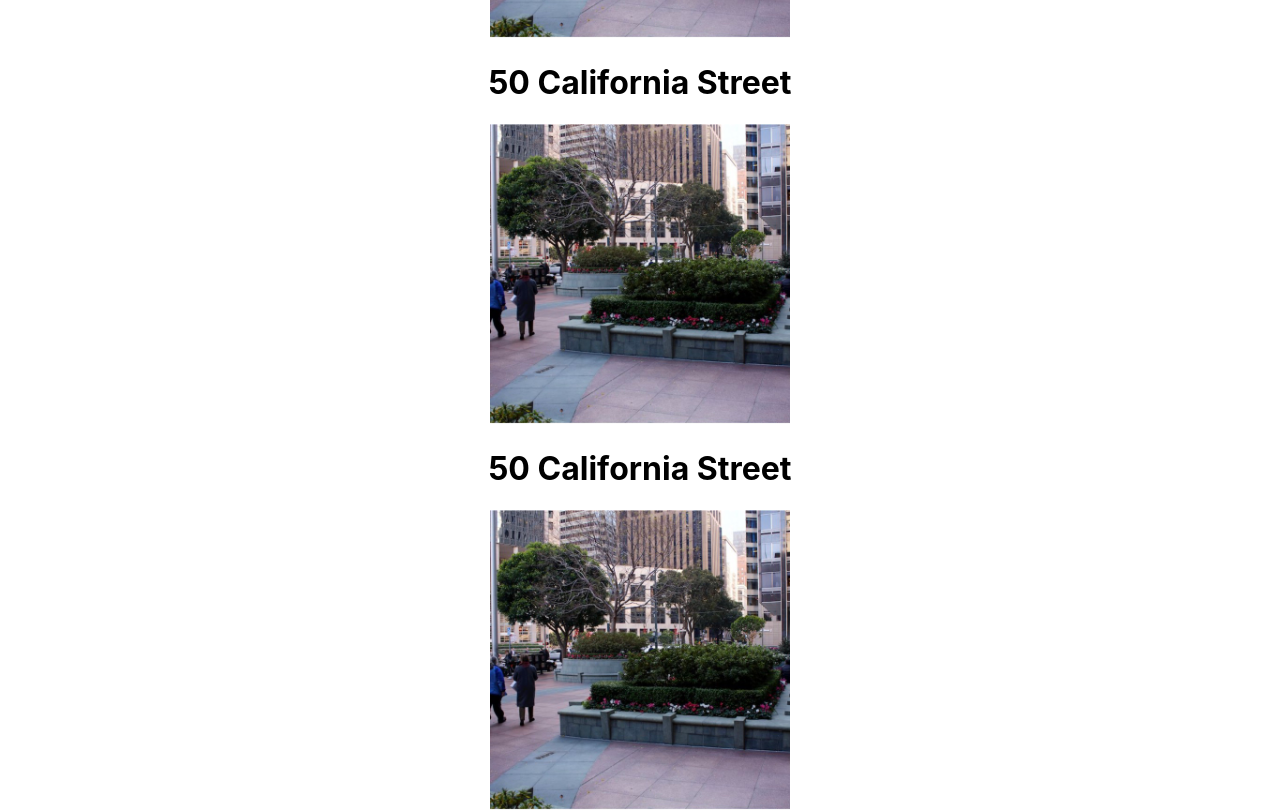
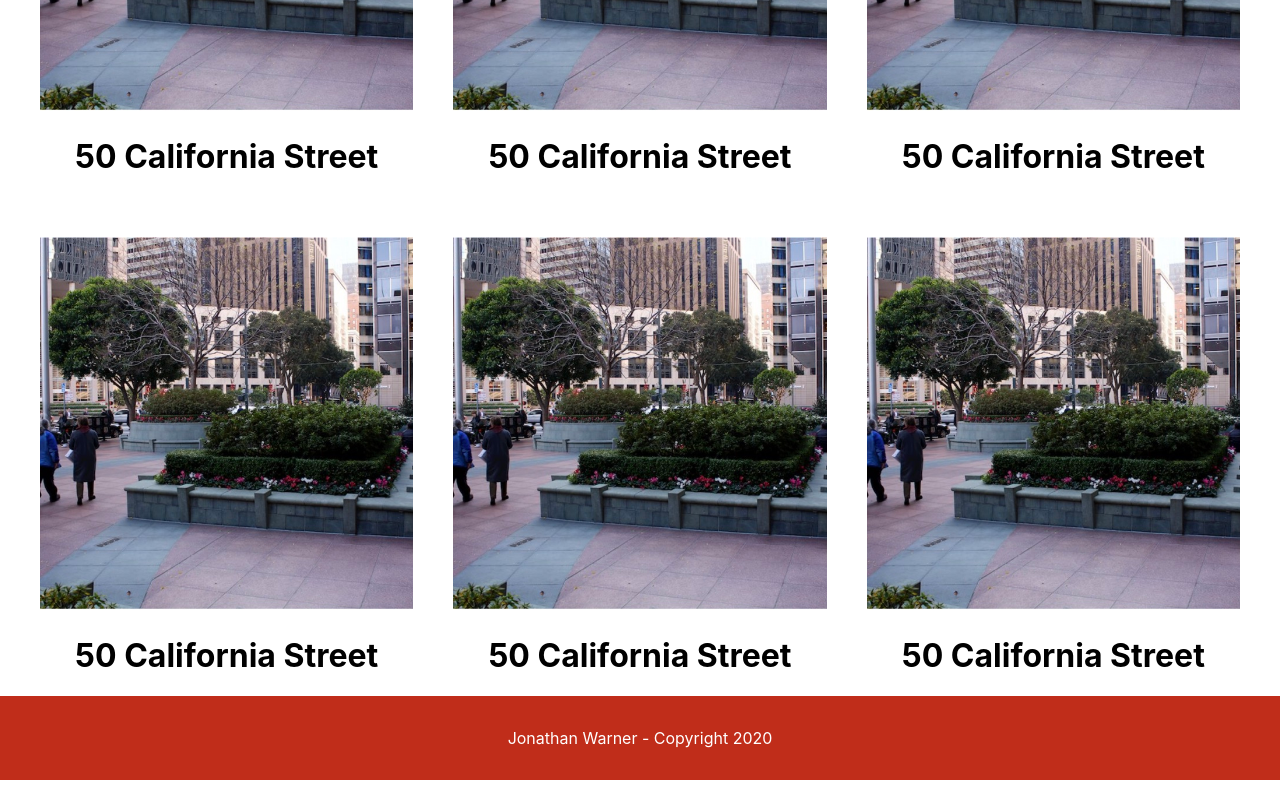
Before and after one commit to jewarner57/react-fundementals-tutorial, a React (Create React App) app: page / in a window 1280 px wide. Shown: the part 460-1271 px from the top of the page. After the commit the page ends 1240 px from the top, so only its background shows below. Built offline with nearby package versions, Linux system fonts and the light colour scheme.

Commit message:
added footer and content styles

```diff
--- a/src/App.js
+++ b/src/App.js
@@ -1,12 +1,14 @@
 import './App.css';
 import Title from './Title';
 import POPOSList from './POPOSList';
+import Footer from './Footer'
 
 function App() {
     return (
         <div className="App">
             <Title />
             <POPOSList />
+            <Footer />
         </div>
     );
 }
--- /dev/null
+++ b/src/Footer.css
@@ -0,0 +1,10 @@
+/*  src/Title.css  */
+.Footer {
+  box-sizing: border-box;
+  width: 100%;
+  display: flex;
+  justify-content: center;
+  padding: 1em;
+  background-color: rgb(192, 45, 26);
+  color: #fff;
+}
--- /dev/null
+++ b/src/Footer.js
@@ -0,0 +1,14 @@
+// src/Footer.js
+import './Footer.css';
+
+import React from 'react'
+
+function Title() {
+    return (
+        <div className="Footer">
+            <p>Jonathan Warner - Copyright 2020</p>
+        </div>
+    )
+}
+
+export default Title
--- /dev/null
+++ b/src/POPOSList.css
@@ -0,0 +1,9 @@
+/* src/POPOSList.css */
+
+.POPOSList {
+  width: calc(100% - 80px);
+  margin: auto;
+  display: grid;
+  grid-template-columns: 1fr 1fr 1fr;
+  grid-gap: 40px;
+}
--- a/src/POPOSList.js
+++ b/src/POPOSList.js
@@ -1,6 +1,7 @@
 // src/POPOSList.js
 import React from 'react';
 import POPOSSpace from './POPOSSpace';
+import './POPOSList.css'
 
 function POPOSList() {
     return (
--- /dev/null
+++ b/src/POPOSSpace.css
@@ -0,0 +1,9 @@
+.POPOSSpace {
+  width: 100%;
+  text-align: center;
+}
+
+.POPOSSpace > img {
+  width: 100%;
+  height: auto;
+}
--- a/src/POPOSSpace.js
+++ b/src/POPOSSpace.js
@@ -1,10 +1,11 @@
 // src/Project.js
 
 import React from 'react'
+import './POPOSSpace.css'
 
 function POPOSSpace(props) {
     return (
-        <div>
+        <div className="POPOSSpace">
             <img src={`${process.env.PUBLIC_URL}images/${props.image}`} width="300" height="300" alt="Hello" />
             <h1>{props.name}</h1>
             <div>{props.saddress}</div>
```
